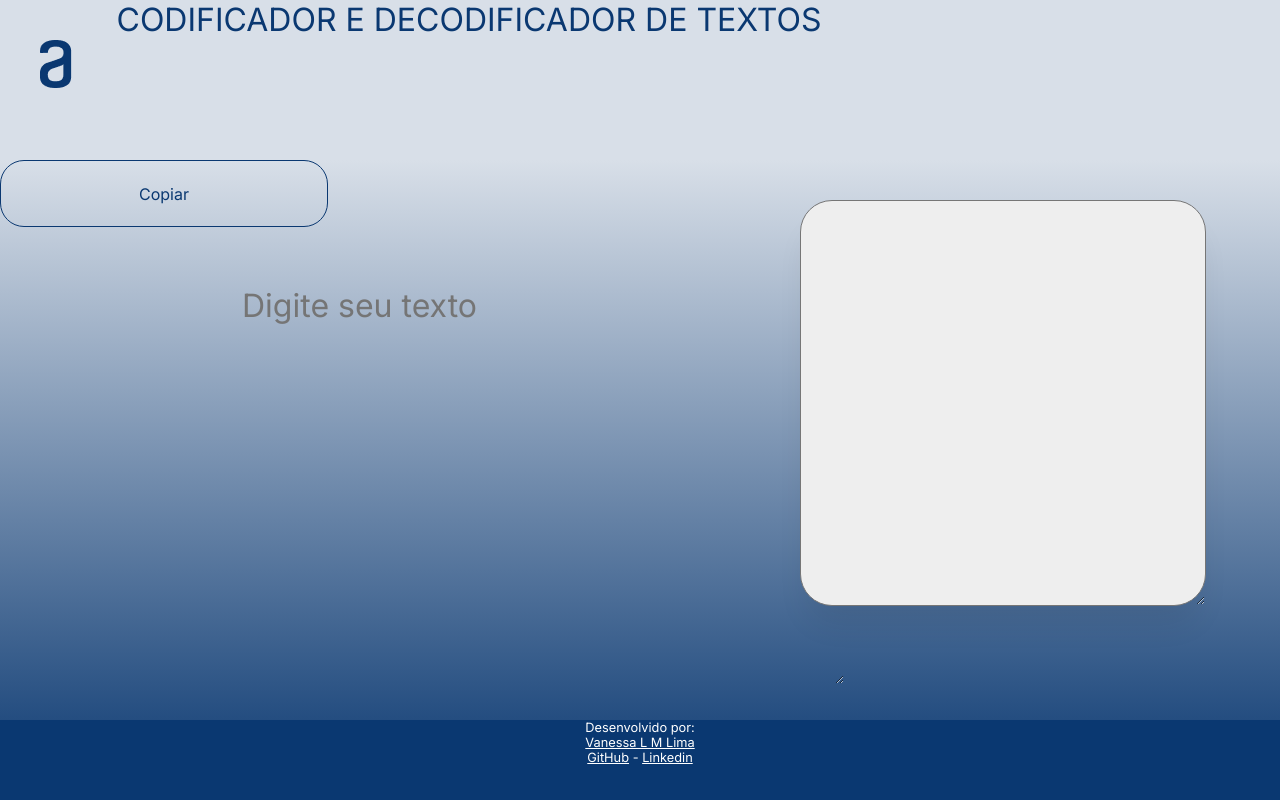
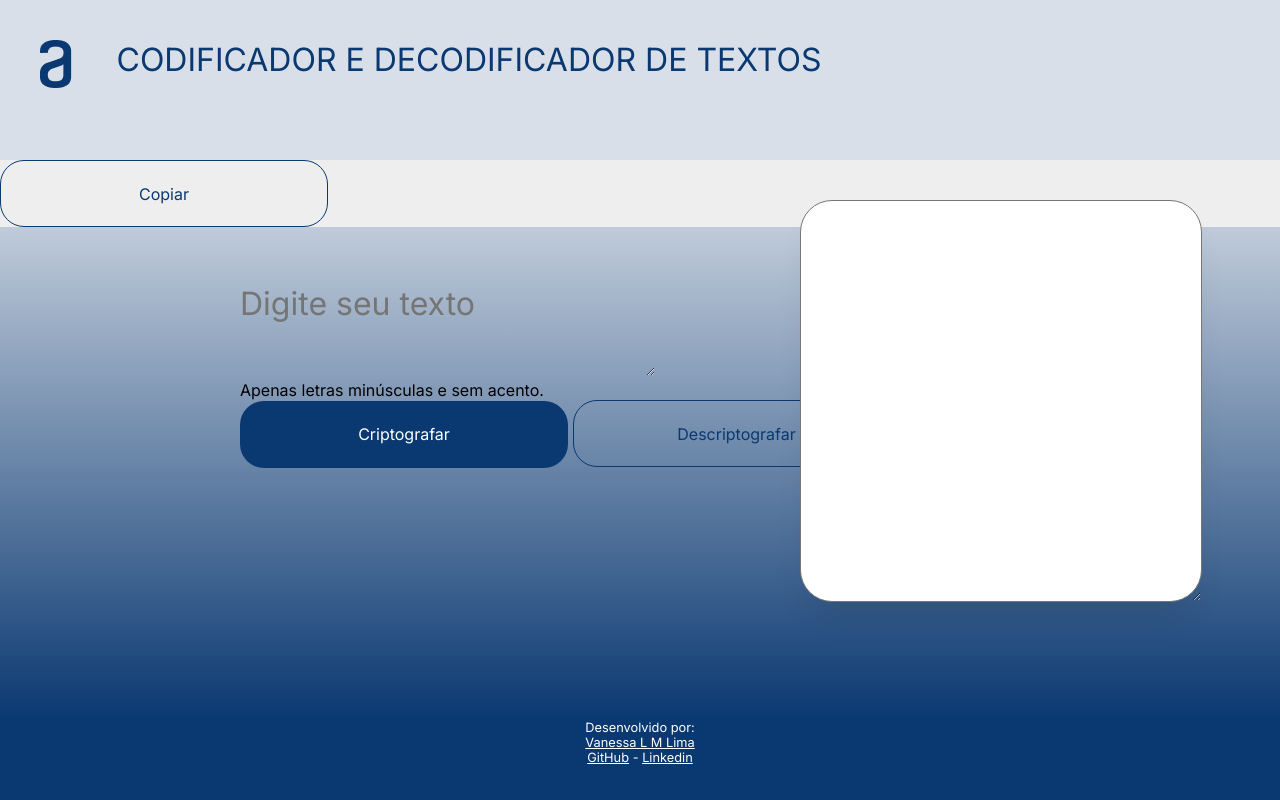
Before and after one commit to vanelmlima/d1decodificador, a plain HTML site: page index.html in a window 1280 px wide. Shown: the top 800 px of the page. Drawn offline with Linux system fonts and the light colour scheme.

Commit message:
continuando

```diff
--- a/index.html
+++ b/index.html
@@ -8,18 +8,21 @@
 		<link rel="preconnect" href="https://fonts.googleapis.com">
 		<link rel="preconnect" href="https://fonts.gstatic.com" crossorigin>
 		<link href="https://fonts.googleapis.com/css2?family=Inter&display=swap" rel="stylesheet">
+		<title>Codificador e Decodificador de Textos</title>
 		<link rel="stylesheet" type="text/css" href="style.css">
-		<title>Codificador e Decodificador de Textos</title>
 	</head>
 	<body>
 
 		<header>
 			<img class="logo-alura" src="images/logoalura.png" alt="logo da alura letra a">
-			<h1>CODIFICADOR E DECODIFICADOR DE TEXTOS</h1>
+			<h1 class="titulo">CODIFICADOR E DECODIFICADOR DE TEXTOS</h1>
 		</header>
 		<main>
 			<section class="criptografar">
 				<textarea class="input-texto" id="texto-inicial" placeholder="Digite seu texto" type="text"></textarea>
+				<div class="aviso">
+					<label for="input-texto">Apenas letras minúsculas e sem acento.</label>
+				</div>
 				<div class="botoes">
 					<button class="botao-criptografar" onclick="botaoEncriptar()">Criptografar</button>
 					<button class="botao-descriptografar" onclick="botaoDescriptar()">Descriptografar</button>
--- a/style.css
+++ b/style.css
@@ -3,6 +3,7 @@
 	font-style: normal;
 	font-weight: 400;
 	margin: 0;
+	padding: 0;
 }
 
 header {
@@ -12,35 +13,39 @@ header {
 	height: 20%;
 }
 
+.logo-alura {
+	margin: 40px;
+	display: inline-block;
+	width: fit-content;
+	height: 48px;
+}
+
+.titulo {
+	display: inline-block;
+    width: 70%;
+    vertical-align: top;
+    margin-top: 40px;
+    color: #0A3871;
+}
+
 main {
 	position: absolute;
 	top: 20%;
 	width: 100%;
-	height: 80%;
+	height: 70%;
 	background: linear-gradient(#D8DFE8,#0A3871);
-
 }
 
-.logo-alura {
-	margin: 40px;
-	display: inline-block;
-	height: fit-content;
-	width: auto;
-}
-h1{
-	display: inline-block;
-
-	vertical-align: top;
-	color: #0A3871;
-	width: 80%;
-}
-
-.input-texto{
+.criptografar {
 	position: absolute;
 	width: 600px;
 	height: 400px;
 	left: 240px;
 	top: 120px;
+}
+
+.input-texto{
+
 	background: no-repeat;
 
 	border: none;
@@ -52,9 +57,7 @@ h1{
 
 }
 .botoes {
-	position: absolute;
-	left: 240px;
-	top: 885px;
+	position: relative;
 
 	width: 680px;
 	height: 67px;
@@ -72,8 +75,8 @@ h1{
 	color: #FFFFFF;
 	font-size: 16px;
 	line-height: 19px;
+}
 
-}
 .botao-descriptografar {
 
 	display: inline-block;
@@ -90,8 +93,12 @@ h1{
 	line-height: 19px;
 }
 
+.criptografado {
+	background: #EEEEEE;
+}
+
 .saida-texto {
-	background: #EEEEEE;
+
 	font-size: 24px;
 
 	position: absolute;
@@ -123,7 +130,7 @@ footer{
 	position: absolute;
 	width: 100%;
 	height: 10%;
-	bottom: 0;
+	bottom: 0%;
 }
 footer p {
 	font-size: 0.8em;
```
